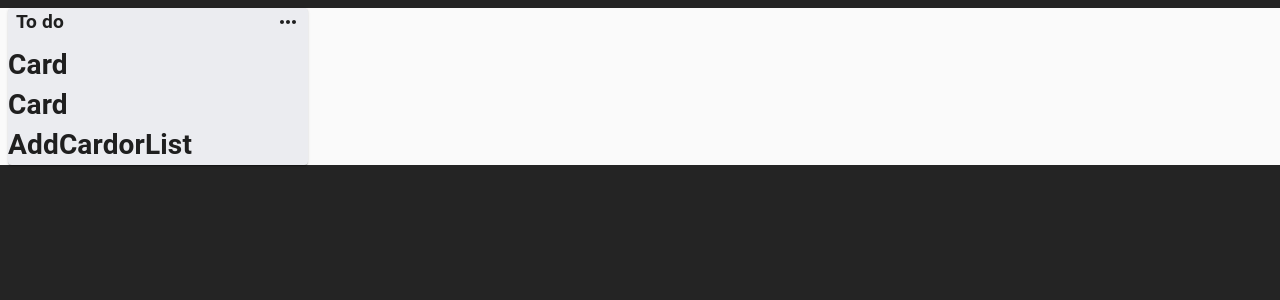
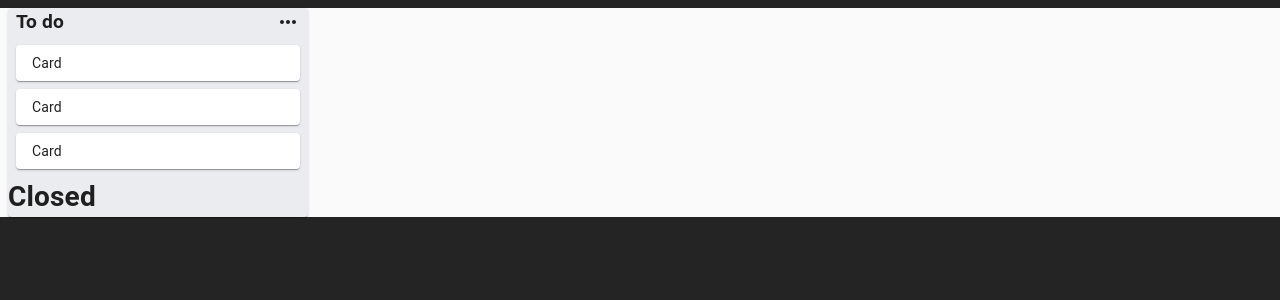
Before and after one commit to Ruben-Alvarez-Dev/project_trello, a React (Vite) app: page / in a window 1280 px wide. Shown: the top 300 px of the page. Built offline with nearby package versions, Linux system fonts and the light colour scheme.

Commit message:
new imports from MUI

```diff
--- a/src/components/AddCardorList.jsx
+++ b/src/components/AddCardorList.jsx
@@ -1,7 +1,24 @@
+import { Collapse, fade, makeStyles, Paper, Typography } from "@material-ui/core";
+import { useState } from "react";
+
 export const AddCardorList = () => {
+  const classes = useStyle();
+  const [open, setOpen] = useState(false);
   return (
-    <div>
-      <h1>AddCardorList</h1>
-    </div>
+      <div>
+        <Collapse in={open}>
+          <h1>Opened</h1>
+        </Collapse>
+        <Collapse in={!open}>
+          <h1>Closed</h1>
+        </Collapse>
+      </div>
   )
 }
+
+const useStyle = makeStyles(theme => ({
+  root: {
+
+  }
+
+}))
--- a/src/components/ListTitle.jsx
+++ b/src/components/ListTitle.jsx
@@ -2,10 +2,9 @@ import { Typography, makeStyles } from "@material-ui/core";
 import MoreHorizIcon from "@material-ui/icons/MoreHoriz";
 
 export const ListTitle = () => {
+    const classes = useStyle();
 
-    const classes = useStyle();
     return (
-
         <div className={classes.title}>
             <Typography className={classes.titleText}>
                 To do
--- a/src/components/TrelloCard.jsx
+++ b/src/components/TrelloCard.jsx
@@ -1,8 +1,19 @@
+import { makeStyles, Paper } from "@material-ui/core";
 
 export const TrelloCard = () => {
-  return (
-    <div>
-        <h1>Card</h1>
-    </div>
+    const classes = useStyle();
+
+    return (
+        <Paper className={classes.trelloCard}>
+            Card
+        </Paper>
   )
 }
+
+const useStyle = makeStyles(theme => ({
+    trelloCard: {
+        padding: theme.spacing(1, 1, 1, 2),
+        margin: theme.spacing(1)
+    }
+
+  }))
--- a/src/components/TrelloList.jsx
+++ b/src/components/TrelloList.jsx
@@ -2,6 +2,21 @@ import { Paper, CssBaseline, makeStyles } from '@material-ui/core';
 import { ListTitle } from './ListTitle';
 import { TrelloCard } from './TrelloCard';
 import { AddCardorList } from './AddCardorList';
+
+export const TrelloList = () => {
+  const classes = useStyle();
+
+  return (
+      <Paper className={classes.root}>
+        <CssBaseline />
+        <ListTitle />
+        <TrelloCard />
+        <TrelloCard />
+        <TrelloCard />
+        <AddCardorList />
+      </Paper>
+  )
+}
 
 const useStyle = makeStyles(theme => ({
   root: {
@@ -11,18 +26,3 @@ const useStyle = makeStyles(theme => ({
   }
 
 }))
-
-export const TrelloList = () => {
-
-  const classes = useStyle();
-  return (
-
-    <Paper className={classes.root}>
-      <CssBaseline />
-      <ListTitle />
-      <TrelloCard />
-      <TrelloCard />
-      <AddCardorList />
-    </Paper>
-  )
-}
```
Lines whose indentation alone changed are shown as unchanged.
